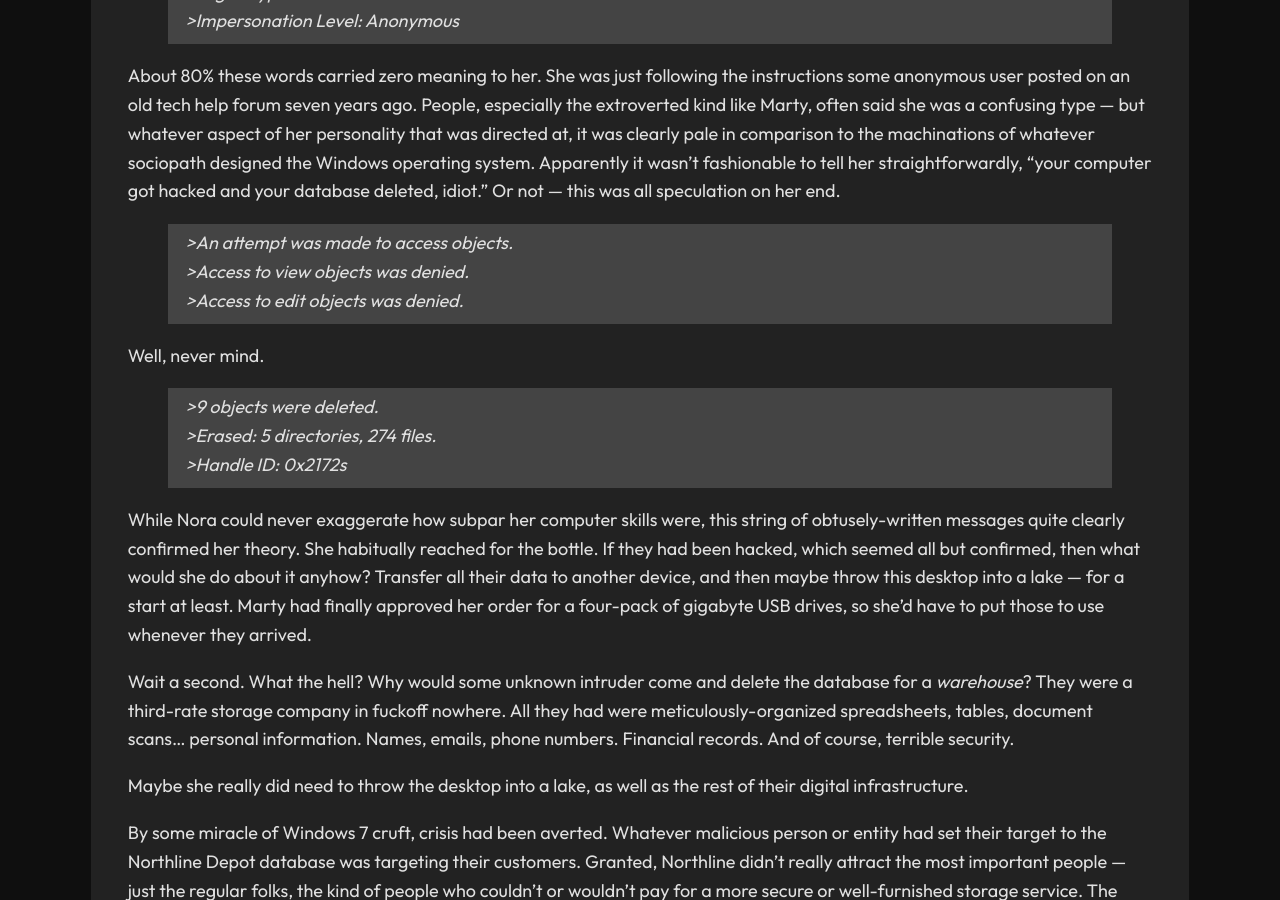
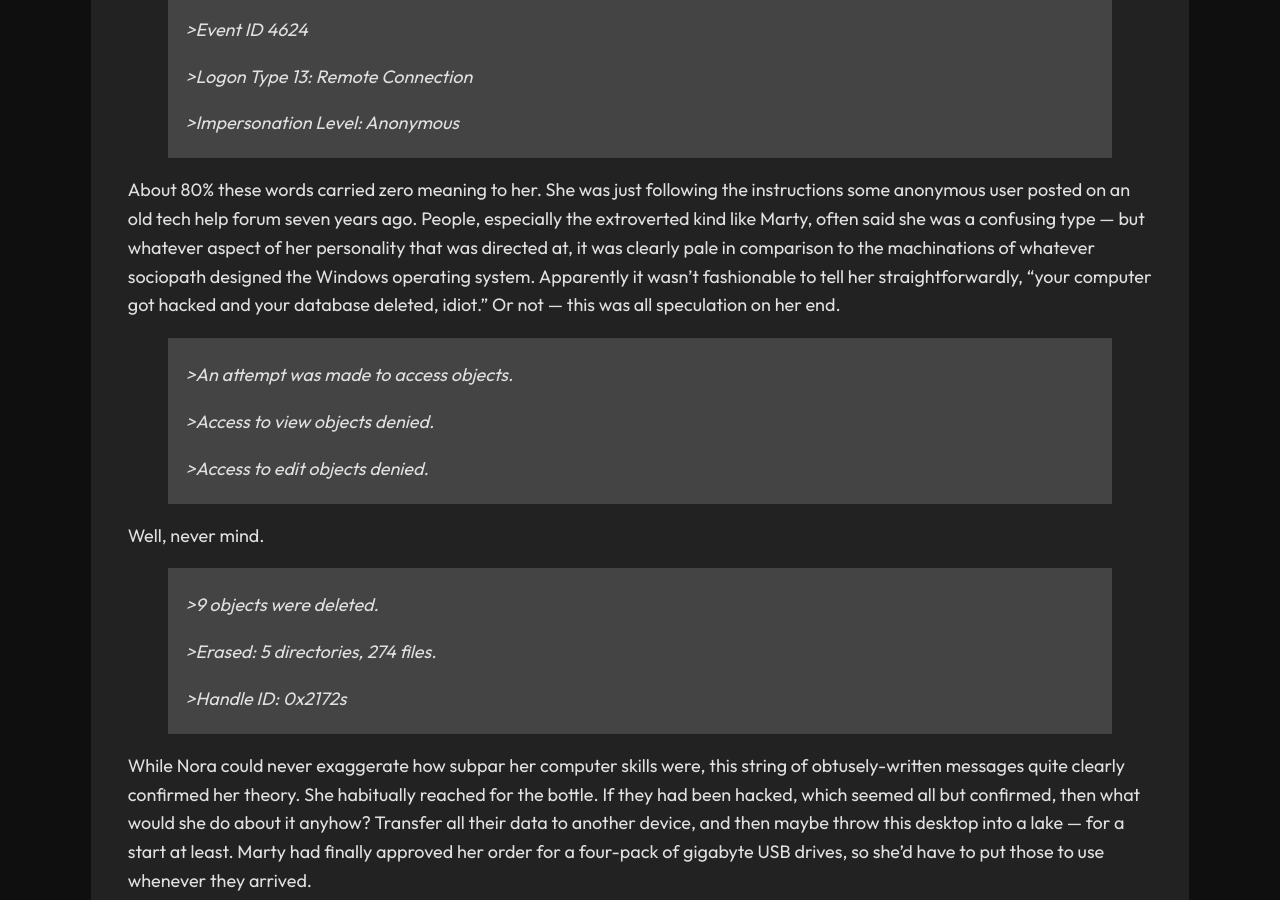
Before and after one commit to drizzleberry/drizzleberry.github.io, a Jekyll site: the page built from pages/episodes/after-hours.md, in a window 1280 px wide and 900 px high, scrolled down 1906 px. Built offline with Jekyll 4.4.1, drawn with Linux system fonts in a browser that asks for light colours.

Commit message:
Update after-hours.md

```diff
--- a/pages/episodes/after-hours.md
+++ b/pages/episodes/after-hours.md
@@ -23,37 +23,35 @@ The office was a circular space, surrounded by blank, undecorated walls on every
 
 Her customer-facing duties consisted of calling Marty if there was a new client, or mumbling and getting them to sign paperwork if swaying their business wasn't the objective. They weren't duties she took a lot of delight in. At night, the doors could be locked, the lights dimmed, and she'd have a quiet space to herself. No tapping footsteps and dinging bells, no overbearing bosses or uncomfortable small talk. No sound except the intermittent buzzing of old fluorescent tubes and the faint sweeping of a broom along the floor, combing the same area again and again.
 
-<blockquote style="font-style: italic;">
-&gt;Win + R<br>
-&gt;event vwr.msc
-</blockquote>
+> \>Win + R
+>
+> \>event vwr.msc
 
 She idly took another little swig, woody alcohol burning down her esophagus, maintaining her carefully-calibrated BAC of 0.138% that conferred a divine state of late-night lucid consciousness. The bottle sat on the table amid a chaotic assortment of printed documents, half-filled out forms, cheap pens, earplugs, sticky notes, empty cups, wires, wrappers, stains, and other bullshit she swept out of her immediate workspace so she could rest her arms.
 
 She rubbed her eyes, the sound of her fingers typing in rhythm with footsteps and a worn-out mop.
 
-
-<blockquote style="font-style: italic;">
-&gt;Event ID 4624<br>
-&gt;Logon Type 13: Remote Connection<br>
-&gt;Impersonation Level: Anonymous
-</blockquote>
+> \>Event ID 4624
+>
+> \>Logon Type 13: Remote Connection
+>
+> \>Impersonation Level: Anonymous
 
 About 80% these words carried zero meaning to her. She was just following the instructions some anonymous user posted on an old tech help forum seven years ago. People, especially the extroverted kind like Marty, often said she was a confusing type — but whatever aspect of her personality that was directed at, it was clearly pale in comparison to the machinations of whatever sociopath designed the Windows operating system. Apparently it wasn't fashionable to tell her straightforwardly, "your computer got hacked and your database deleted, idiot." Or not — this was all speculation on her end.
 
-<blockquote style="font-style: italic;">
-&gt;An attempt was made to access objects.<br>
-&gt;Access to view objects was denied.<br>
-&gt;Access to edit objects was denied.
-</blockquote>
+> \>An attempt was made to access objects.
+>
+> \>Access to view objects denied.
+>
+> \>Access to edit objects denied.
 
 Well, never mind.
 
-<blockquote style="font-style: italic;">
-&gt;9 objects were deleted.<br>
-&gt;Erased: 5 directories, 274 files.<br>
-&gt;Handle ID: 0x2172s
-</blockquote>
+> \>9 objects were deleted.
+>
+> \>Erased: 5 directories, 274 files.
+>
+> \>Handle ID: 0x2172s
 
 While Nora could never exaggerate how subpar her computer skills were, this string of obtusely-written messages quite clearly confirmed her theory. She habitually reached for the bottle. If they had been hacked, which seemed all but confirmed, then what would she do about it anyhow? Transfer all their data to another device, and then maybe throw this desktop into a lake — for a start at least. Marty had finally approved her order for a four-pack of gigabyte USB drives, so she'd have to put those to use whenever they arrived.
 
```
